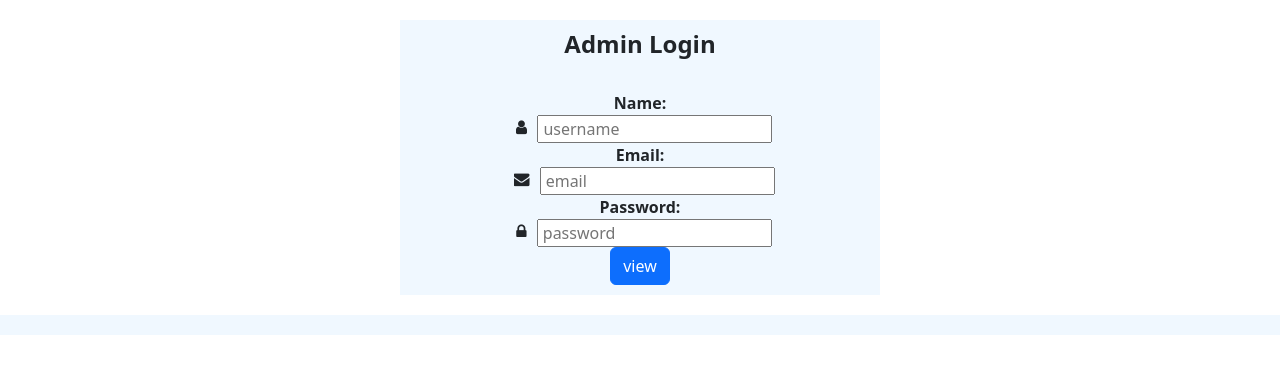
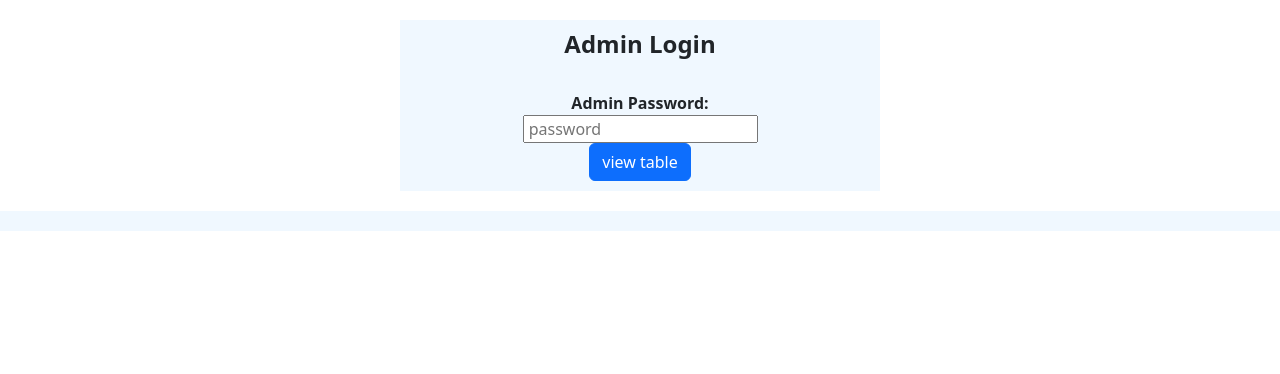
Before and after one commit to SANJAY-VP/News-URL-Analysis-WebSite, a Flask app: page /table in a window 1280 px wide. Shown: the part 100-474 px from the top of the page. Run offline with Flask 3, Linux system fonts and the light colour scheme; some libraries are stand-ins or nearby versions.

Commit message:
Update table.html

```diff
--- a/templates/table.html
+++ b/templates/table.html
@@ -3,11 +3,12 @@
 <head>
     <meta charset="UTF-8">
     <meta name="viewport" content="width=device-width, initial-scale=1.0">
-    <title>NEWS WEBSITE</title>
+    <title>urlbee</title>
     <link rel="stylesheet"href="{{ url_for('static', filename='table.css') }}">
     <link rel="stylesheet" href="https://cdnjs.cloudflare.com/ajax/libs/font-awesome/4.7.0/css/font-awesome.min.css">
     <link href="https://cdn.jsdelivr.net/npm/bootstrap@5.3.2/dist/css/bootstrap.min.css" rel="stylesheet">
     <script src="https://cdn.jsdelivr.net/npm/bootstrap@5.3.2/dist/js/bootstrap.bundle.min.js"></script>
+    <link rel="icon" type="png" href="/static/logo.png">
 </head>
 <body >
     <header class="header">
@@ -22,17 +23,13 @@
             </nav>
         </div>
     </header>
-     <div class="rec1">
+    <div class="rec1">
         <h4><b>Admin Login</b></h4>
         <br>
         <form method="post" action="/adminlogin">
-           <b> Name:</b> <br><i class="fa fa-user" aria-hidden="true"></i><input  type="text" name="name" placeholder=" username">
+           <b>Admin Password:</b><br><input  type="password" name="password" placeholder=" password">
             <br>
-            <b>Email:</b><br> <i class="fa fa-envelope" aria-hidden="true"></i><input  type="email" name="Email" placeholder=" email">
-            <br>
-           <b> Password:</b><br><i class="fa fa-lock" aria-hidden="true"></i><input  type="password" name="password" placeholder=" password">
-            <br>
-            <button class="btn btn-primary" type="submit" >view</button>
+            <button class="btn btn-primary" class="view" type="submit" >view table</button>
         </form>
     </div>
      <div class="rec2" >
```
